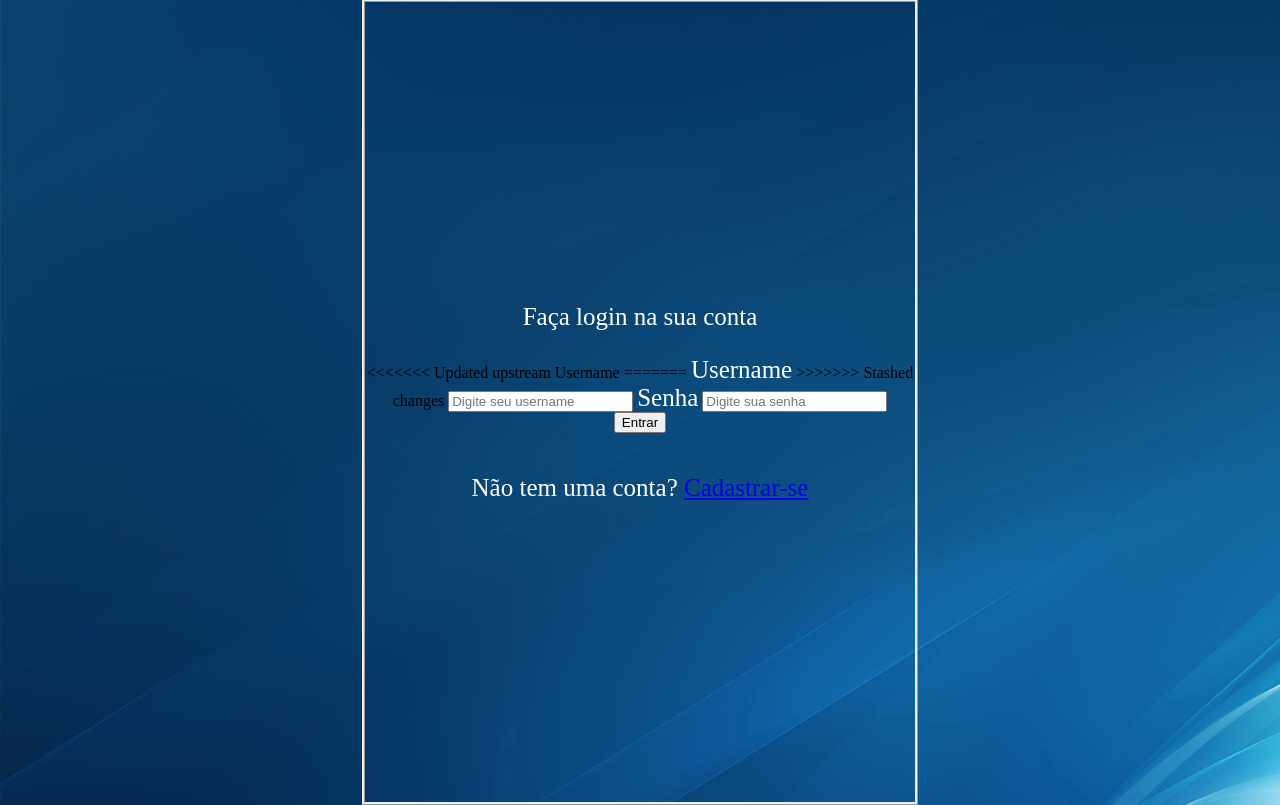
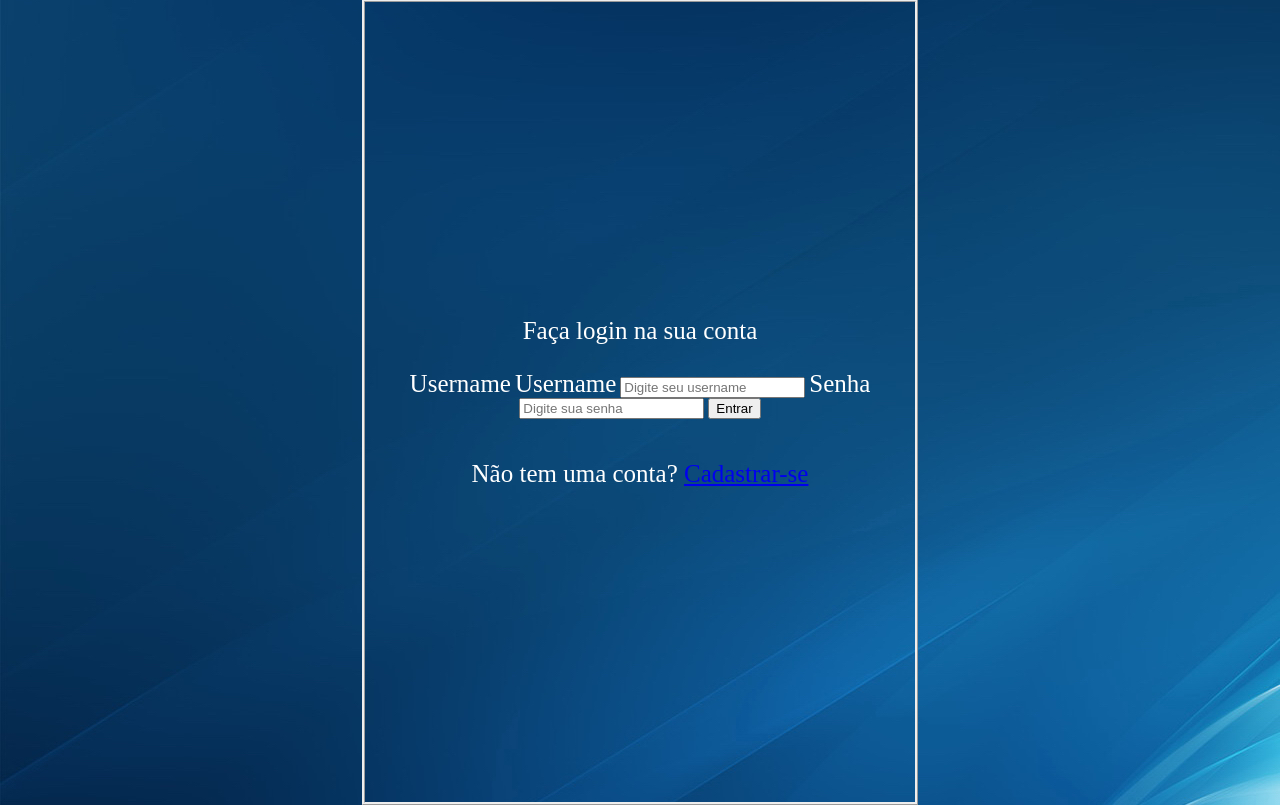
Before and after one commit to Fingoon/dsweb2022.1, a Django app: page /login/ in a window 1280 px wide. Shown: the part 27-832 px from the top of the page. Run offline with Django 3.2, Linux system fonts and the light colour scheme.

Commit message:
melhorias

```diff
--- a/mysite/plataforma/templates/plataforma/login.html
+++ b/mysite/plataforma/templates/plataforma/login.html
@@ -11,11 +11,9 @@
             {% if request.GET.next %}
                 <input type="hidden" name="next" value="{{ request.GET.next }}">
             {% endif%}
-<<<<<<< Updated upstream
-            <label for="username">Username</label>
-=======
+
             <label class="admin" for="username">Username</label>
->>>>>>> Stashed changes
+            <label class="admin" for="username">Username</label>
             <input type="username" name="username" id="username" placeholder="Digite seu username"  required>
             <label class="admin" for="senha">Senha</label>
             <input type="password" name="senha" id="senha" placeholder="Digite sua senha"  required>
```
